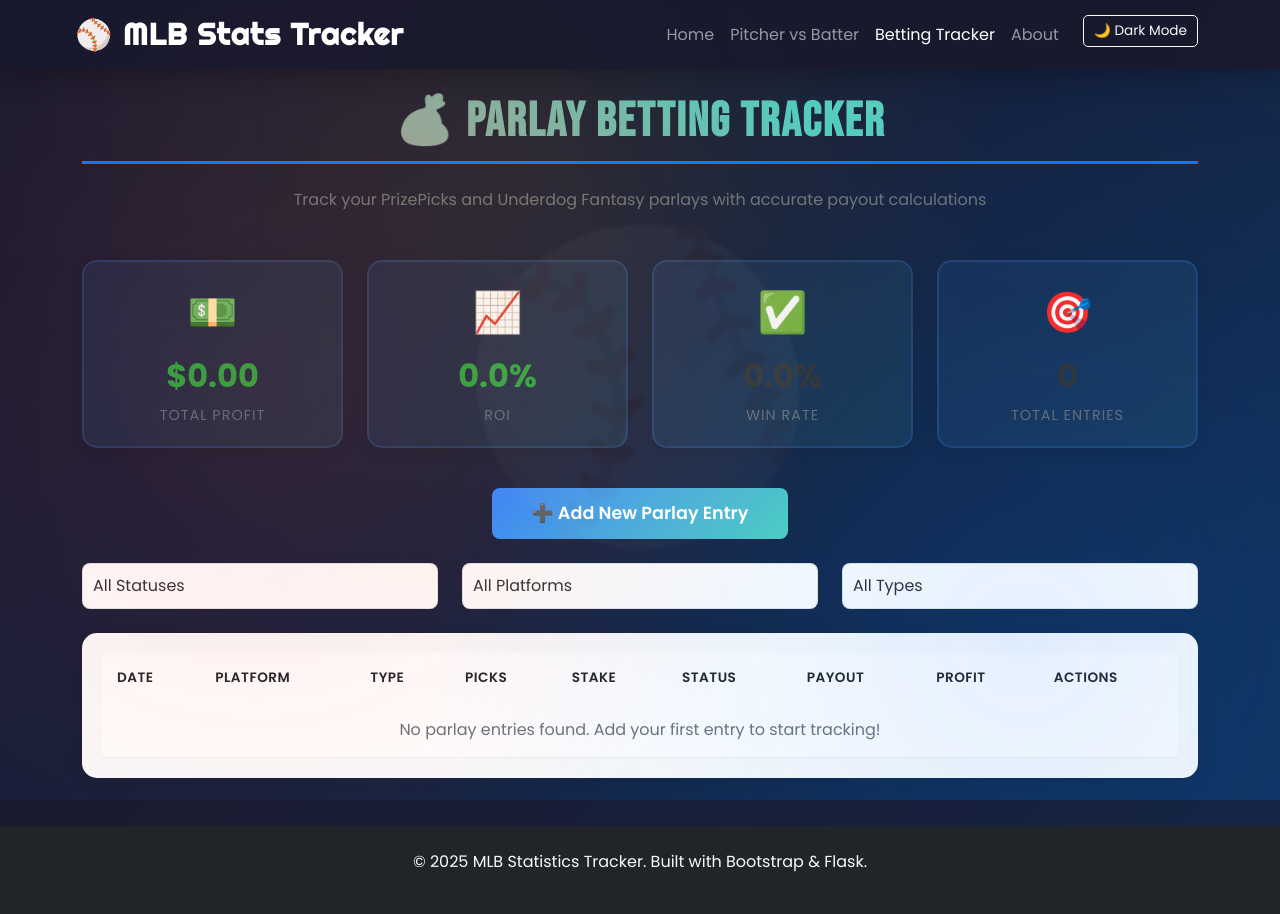
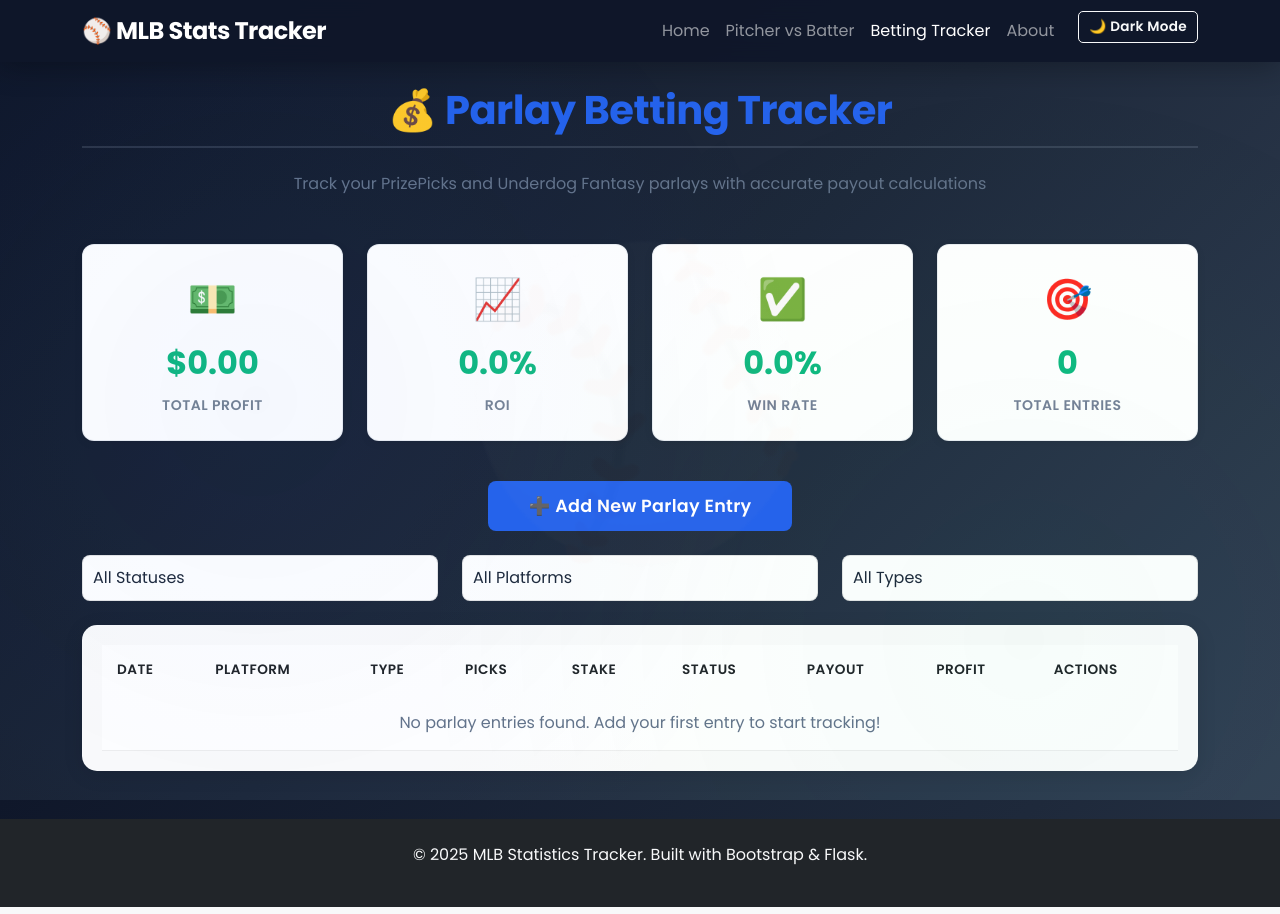
Before and after one commit to vincentchen1/mlb-stats-tracker, a Flask app: page /bets in a window 1280 px wide. Run offline with Flask 3, Linux system fonts and the light colour scheme; data that the repository does not hold is empty; some libraries are stand-ins or nearby versions.

Commit message:
updates to ui and added bet tracker

```diff
--- a/backend/app.py
+++ b/backend/app.py
@@ -573,10 +573,16 @@ def get_live_games():
                         game_status
                     )
 
+                    # Get full team names (city + name) for consistency
+                    home_location = home_team_data.get('locationName', '')
+                    home_name = home_team_data.get('teamName', home_team_data.get('name', 'TBD'))
+                    away_location = away_team_data.get('locationName', '')
+                    away_name = away_team_data.get('teamName', away_team_data.get('name', 'TBD'))
+
                     game_info = {
                         'id': game.get('gamePk'),
-                        'home_team': home_team_data.get('name', 'TBD'),
-                        'away_team': away_team_data.get('name', 'TBD'),
+                        'home_team': f'{home_location} {home_name}'.strip() if home_location else home_name,
+                        'away_team': f'{away_location} {away_name}'.strip() if away_location else away_name,
                         'home_team_logo': get_team_logo_url(home_team_id) if home_team_id else '',
                         'away_team_logo': get_team_logo_url(away_team_id) if away_team_id else '',
                         'home_score': home_score,
@@ -888,13 +894,16 @@ def get_game_lineups(game_id):
 
         lineups = {
             'home': [],
-            'away': []
+            'away': [],
+            'home_pitcher': None,
+            'away_pitcher': None
         }
 
         # Process home team
         if 'home' in teams:
             home_team = teams['home']
             batting_order = home_team.get('battingOrder', [])
+            pitchers = home_team.get('pitchers', [])
             players = home_team.get('players', {})
 
             for i, player_id in enumerate(batting_order[:9], 1):  # First 9 batters
@@ -912,10 +921,24 @@ def get_game_lineups(game_id):
                         'jersey_number': player.get('jerseyNumber', '')
                     })
 
+            # Get starting pitcher (first pitcher in the list)
+            if pitchers and len(pitchers) > 0:
+                pitcher_id = pitchers[0]
+                pitcher_key = f'ID{pitcher_id}'
+                if pitcher_key in players:
+                    pitcher = players[pitcher_key]
+                    pitcher_person = pitcher.get('person', {})
+                    lineups['home_pitcher'] = {
+                        'name': pitcher_person.get('fullName', 'Unknown'),
+                        'id': pitcher_id,
+                        'jersey_number': pitcher.get('jerseyNumber', '')
+                    }
+
         # Process away team
         if 'away' in teams:
             away_team = teams['away']
             batting_order = away_team.get('battingOrder', [])
+            pitchers = away_team.get('pitchers', [])
             players = away_team.get('players', {})
 
             for i, player_id in enumerate(batting_order[:9], 1):  # First 9 batters
@@ -932,6 +955,19 @@ def get_game_lineups(game_id):
                         'position': position.get('abbreviation', ''),
                         'jersey_number': player.get('jerseyNumber', '')
                     })
+
+            # Get starting pitcher (first pitcher in the list)
+            if pitchers and len(pitchers) > 0:
+                pitcher_id = pitchers[0]
+                pitcher_key = f'ID{pitcher_id}'
+                if pitcher_key in players:
+                    pitcher = players[pitcher_key]
+                    pitcher_person = pitcher.get('person', {})
+                    lineups['away_pitcher'] = {
+                        'name': pitcher_person.get('fullName', 'Unknown'),
+                        'id': pitcher_id,
+                        'jersey_number': pitcher.get('jerseyNumber', '')
+                    }
 
         return jsonify(lineups)
 
--- a/frontend/static/css/bets.css
+++ b/frontend/static/css/bets.css
@@ -1,38 +1,26 @@
 .section-title {
-    font-family: 'Bebas Neue', cursive;
-    font-size: 3rem;
-    letter-spacing: 2px;
-    background: linear-gradient(45deg, #ff6b6b, #4ecdc4, #ffe66d);
-    -webkit-background-clip: text;
-    -webkit-text-fill-color: transparent;
-    background-clip: text;
-    animation: shimmer 3s ease-in-out infinite;
-    background-size: 200% 200%;
-}
-
-@keyframes shimmer {
-    0%, 100% {
-        background-position: 0% 50%;
-    }
-    50% {
-        background-position: 100% 50%;
-    }
+    font-family: 'Poppins', sans-serif;
+    font-size: 2.5rem;
+    font-weight: 700;
+    letter-spacing: -0.5px;
+    color: #2563eb !important;
+    margin-bottom: 0.5rem;
 }
 
 .stat-card {
-    background: linear-gradient(135deg, rgba(66, 133, 244, 0.1) 0%, rgba(78, 205, 196, 0.1) 100%);
-    border-radius: 15px;
-    padding: 20px;
+    background: white;
+    border-radius: 12px;
+    padding: 24px;
     text-align: center;
-    border: 2px solid rgba(66, 133, 244, 0.2);
+    border: 1px solid rgba(148, 163, 184, 0.2);
     transition: all 0.3s ease;
-    box-shadow: 0 4px 15px rgba(0, 0, 0, 0.1);
+    box-shadow: 0 2px 8px rgba(0, 0, 0, 0.08);
 }
 
 .stat-card:hover {
-    transform: translateY(-5px);
-    box-shadow: 0 8px 25px rgba(0, 0, 0, 0.15);
-    border-color: rgba(66, 133, 244, 0.5);
+    transform: translateY(-4px) scale(1.02);
+    box-shadow: 0 8px 24px rgba(0, 0, 0, 0.12);
+    border-color: #2563eb;
 }
 
 .stat-icon {
@@ -43,15 +31,16 @@
 .stat-value {
     font-size: 2rem;
     font-weight: 700;
-    color: var(--text-primary);
-    margin-bottom: 5px;
+    color: #10b981 !important;
+    margin-bottom: 8px;
 }
 
 .stat-label {
-    font-size: 0.9rem;
-    color: var(--text-muted);
+    font-size: 0.875rem;
+    color: #64748b !important;
     text-transform: uppercase;
-    letter-spacing: 1px;
+    letter-spacing: 0.5px;
+    font-weight: 600;
 }
 
 .bets-table-container {
@@ -67,7 +56,7 @@
 }
 
 .table thead {
-    background: linear-gradient(135deg, #4285f4 0%, #4ecdc4 100%);
+    background: #2563eb;
     color: white;
 }
 
@@ -174,17 +162,19 @@ body.light-mode .form-select:focus {
 }
 
 .btn-primary {
-    background: linear-gradient(135deg, #4285f4 0%, #4ecdc4 100%);
+    background: #2563eb;
     border: none;
     border-radius: 8px;
     padding: 10px 25px;
     font-weight: 600;
-    transition: all 0.3s ease;
+    letter-spacing: 0.3px;
+    transition: all 0.2s ease;
 }
 
 .btn-primary:hover {
+    background: #1d4ed8;
     transform: translateY(-2px);
-    box-shadow: 0 5px 15px rgba(66, 133, 244, 0.4);
+    box-shadow: 0 4px 12px rgba(37, 99, 235, 0.3);
 }
 
 .btn-lg {
--- a/frontend/static/css/styles.css
+++ b/frontend/static/css/styles.css
@@ -1,41 +1,45 @@
 :root {
-    /* Dark mode colors (default) */
-    --bg-gradient-1: #1a1a2e;
-    --bg-gradient-2: #16213e;
-    --bg-gradient-3: #0f3460;
+    /* Dark mode colors (default) - Professional palette */
+    --bg-gradient-1: #0f172a;
+    --bg-gradient-2: #1e293b;
+    --bg-gradient-3: #334155;
     --section-bg: rgba(255, 255, 255, 0.98);
-    --section-border: rgba(255, 255, 255, 0.3);
+    --section-border: rgba(148, 163, 184, 0.2);
     --card-bg-1: #ffffff;
-    --card-bg-2: #f8f9fa;
+    --card-bg-2: #f8fafc;
     --card-hover-bg-1: #ffffff;
-    --card-hover-bg-2: #fff5f5;
-    --text-primary: #333;
-    --text-muted: #6c757d;
-    --navbar-bg: rgba(26, 26, 46, 0.95);
-    --footer-bg: #212529;
-    --footer-text: #f8f9fa;
-    --overlay-opacity-start: 1;
-    --overlay-opacity-mid: 0.7;
+    --card-hover-bg-2: #f1f5f9;
+    --text-primary: #1e293b;
+    --text-muted: #64748b;
+    --navbar-bg: rgba(15, 23, 42, 0.95);
+    --footer-bg: #0f172a;
+    --footer-text: #e2e8f0;
+    --accent-primary: #2563eb;
+    --accent-secondary: #10b981;
+    --overlay-opacity-start: 0.6;
+    --overlay-opacity-mid: 0.3;
 }
 
 body.light-mode {
-    /* Light mode colors */
-    --bg-gradient-1: #e3f2fd;
-    --bg-gradient-2: #bbdefb;
-    --bg-gradient-3: #90caf9;
+    /* Light mode colors - Professional palette */
+    --bg-gradient-1: #f8fafc;
+    --bg-gradient-2: #f1f5f9;
+    --bg-gradient-3: #e2e8f0;
     --section-bg: rgba(255, 255, 255, 0.95);
-    --section-border: rgba(66, 133, 244, 0.2);
+    --section-border: rgba(148, 163, 184, 0.2);
     --card-bg-1: #ffffff;
-    --card-bg-2: #fafafa;
+    --card-bg-2: #f8fafc;
     --card-hover-bg-1: #ffffff;
-    --card-hover-bg-2: #f0f7ff;
-    --text-primary: #1a1a1a;
-    --text-muted: #5f6368;
+    --card-hover-bg-2: #f1f5f9;
+    --text-primary: #1e293b;
+    --text-muted: #64748b;
     --navbar-bg: rgba(255, 255, 255, 0.98);
-    --footer-bg: #f8f9fa;
-    --footer-text: #212529;
-    --overlay-opacity-start: 0.5;
-    --overlay-opacity-mid: 0.3;
+    --footer-bg: #f8fafc;
+    --footer-text: #1e293b;
+    --accent-primary: #2563eb;
+    --accent-secondary: #10b981;
+    --overlay-opacity-start: 0.3;
+    --overlay-opacity-mid: 0.1;
 }
 
 body {
@@ -58,66 +62,47 @@ body::before {
     width: 100%;
     height: 100%;
     background:
-        radial-gradient(circle at 20% 50%, rgba(255, 59, 48, 0.15) 0%, transparent 50%),
-        radial-gradient(circle at 80% 80%, rgba(0, 122, 255, 0.15) 0%, transparent 50%),
-        radial-gradient(circle at 40% 20%, rgba(255, 204, 0, 0.1) 0%, transparent 50%);
+        radial-gradient(circle at 20% 50%, rgba(37, 99, 235, 0.08) 0%, transparent 50%),
+        radial-gradient(circle at 80% 80%, rgba(16, 185, 129, 0.06) 0%, transparent 50%);
     pointer-events: none;
     z-index: 0;
-    animation: gradientShift 15s ease infinite;
-}
-
-@keyframes gradientShift {
-    0%, 100% { opacity: var(--overlay-opacity-start); }
-    50% { opacity: var(--overlay-opacity-mid); }
+    opacity: var(--overlay-opacity-start);
 }
 
 
-/* Baseball pattern overlay */
+/* Baseball pattern overlay - more subtle */
 body::after {
     content: '⚾';
     position: fixed;
     font-size: 300px;
-    opacity: 0.03;
+    opacity: 0.015;
     top: 50%;
     left: 50%;
     transform: translate(-50%, -50%) rotate(25deg);
     pointer-events: none;
     z-index: 0;
-    animation: float 20s ease-in-out infinite;
 }
 
-@keyframes float {
-    0%, 100% { transform: translate(-50%, -50%) rotate(25deg); }
-    50% { transform: translate(-50%, -55%) rotate(30deg); }
-}
-
-/* Enhanced typography */
+/* Professional typography */
 h1, h2, h3, h4, h5, h6 {
-    font-family: 'Bebas Neue', cursive;
-    letter-spacing: 2px;
-    text-transform: uppercase;
+    font-family: 'Poppins', sans-serif;
+    font-weight: 700;
+    letter-spacing: -0.5px;
+    color: var(--text-primary);
 }
 
 h2 {
-    font-size: 3rem;
-    font-weight: 800;
-    background: linear-gradient(45deg, #ff6b6b, #4ecdc4, #ffe66d);
-    -webkit-background-clip: text;
-    -webkit-text-fill-color: transparent;
-    background-clip: text;
-    animation: shimmer 3s ease-in-out infinite;
-    background-size: 200% 200%;
-}
-
-@keyframes shimmer {
-    0%, 100% { background-position: 0% 50%; }
-    50% { background-position: 100% 50%; }
+    font-size: 2.5rem;
+    font-weight: 700;
+    color: var(--accent-primary);
+    margin-bottom: 1.5rem;
 }
 
 .navbar-brand {
-    font-family: 'Righteous', cursive;
-    font-size: 1.8rem !important;
-    letter-spacing: 1px;
+    font-family: 'Poppins', sans-serif;
+    font-size: 1.5rem !important;
+    font-weight: 700;
+    letter-spacing: -0.5px;
 }
 
 .navbar {
@@ -377,51 +351,25 @@ body.light-mode .live-game-data {
     overflow-y: auto;
 }
 
-.navbar-brand {
-    font-size: 1.5rem;
-    font-weight: bold;
-    animation: pulse 2s infinite;
-}
-
-@keyframes pulse {
-    0%, 100% {
-        transform: scale(1);
-    }
-    50% {
-        transform: scale(1.05);
-    }
-}
 
 /* Section styling */
 section {
     background: var(--section-bg);
-    border-radius: 25px;
+    border-radius: 16px;
     padding: 40px;
     margin-bottom: 40px;
-    box-shadow: 0 15px 50px rgba(0,0,0,0.2), 0 0 0 1px rgba(255,255,255,0.2);
-    animation: fadeInUp 0.8s ease-out;
+    box-shadow: 0 2px 12px rgba(0,0,0,0.08);
     position: relative;
     z-index: 1;
     backdrop-filter: blur(10px);
-    border: 2px solid var(--section-border);
+    border: 1px solid var(--section-border);
     transition: background 0.3s ease, border 0.3s ease;
 }
 
-@keyframes fadeInUp {
-    from {
-        opacity: 0;
-        transform: translateY(30px);
-    }
-    to {
-        opacity: 1;
-        transform: translateY(0);
-    }
-}
-
 .section-title {
-    border-bottom: 3px solid #007bff;
-    padding-bottom: 10px;
-    margin-bottom: 30px;
+    border-bottom: 2px solid var(--section-border);
+    padding-bottom: 12px;
+    margin-bottom: 24px;
 }
 
 .vs-divider {
@@ -463,67 +411,38 @@ section {
     transition: transform 0.5s ease;
 }
 
-/* Animated badges */
+/* Professional badges */
 .badge {
-    animation: bounceIn 0.5s ease-out;
+    font-weight: 600;
+    letter-spacing: 0.3px;
 }
 
-@keyframes bounceIn {
-    0% {
-        transform: scale(0);
-    }
-    50% {
-        transform: scale(1.1);
-    }
-    100% {
-        transform: scale(1);
-    }
-}
-
-/* Button hover effects */
+/* Professional button effects */
 .btn {
     position: relative;
-    overflow: hidden;
-    transition: all 0.3s ease;
-}
-
-.btn::after {
-    content: '';
-    position: absolute;
-    top: 50%;
-    left: 50%;
-    width: 0;
-    height: 0;
-    border-radius: 50%;
-    background: rgba(255, 255, 255, 0.5);
-    transform: translate(-50%, -50%);
-    transition: width 0.6s, height 0.6s;
-}
-
-.btn:hover::after {
-    width: 300px;
-    height: 300px;
+    transition: all 0.2s ease;
+    font-weight: 600;
+    letter-spacing: 0.3px;
 }
 
 .btn:hover {
     transform: translateY(-2px);
-    box-shadow: 0 5px 15px rgba(0,0,0,0.2);
+    box-shadow: 0 4px 12px rgba(0,0,0,0.15);
 }
 
 .division-header {
     color: var(--text-primary);
-    font-weight: 800;
-    font-size: 2rem;
+    font-weight: 700;
+    font-size: 1.75rem;
     margin-top: 30px;
-    margin-bottom: 25px;
-    padding: 15px 20px;
-    padding-left: 60px;
-    background: linear-gradient(135deg, rgba(255, 107, 107, 0.1) 0%, rgba(78, 205, 196, 0.1) 100%);
-    border-left: 5px solid #ff6b6b;
-    border-radius: 10px;
+    margin-bottom: 20px;
+    padding: 12px 20px;
+    padding-left: 50px;
+    background: rgba(37, 99, 235, 0.06);
+    border-left: 4px solid var(--accent-primary);
+    border-radius: 8px;
     position: relative;
-    animation: slideInLeft 0.6s ease-out;
-    box-shadow: 0 4px 15px rgba(0,0,0,0.1);
+    box-shadow: 0 1px 3px rgba(0,0,0,0.05);
     transition: color 0.3s ease;
 }
 
```
Also changed, not shown: other parts of frontend/static/css/bets.css (+10 -11 lines), other parts of frontend/static/css/styles.css (+40 -72 lines), frontend/static/js/app.js (+23 -2 lines), backend/instance/baseball_stats.db.
